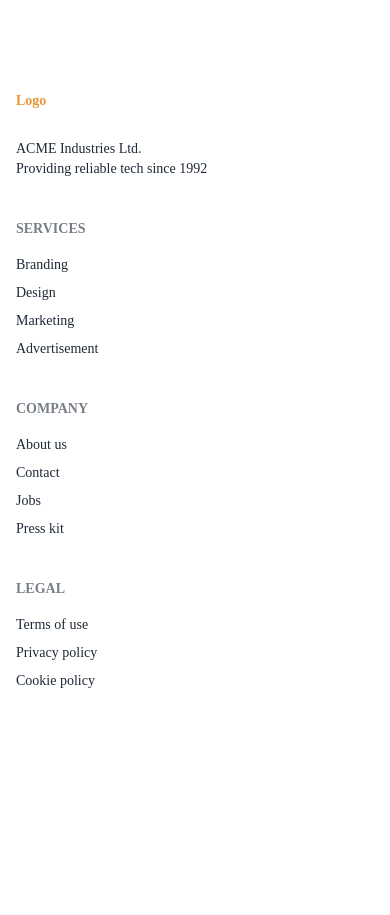
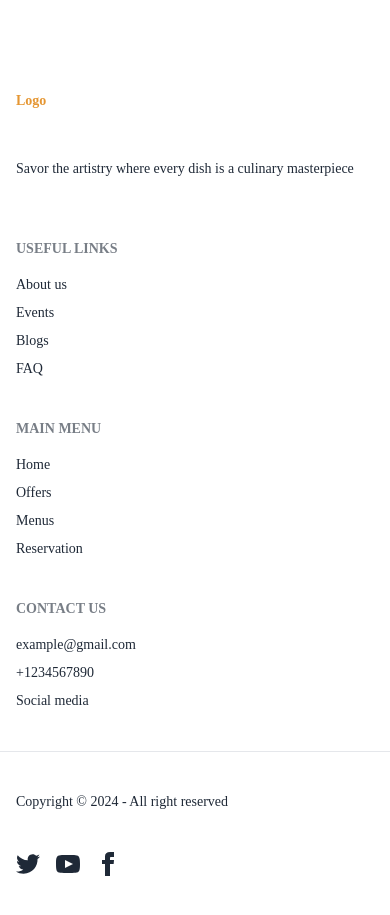
Before and after one commit to Ankush2107/Food-Ordering-Mern-app, a React app in the folder client/: page / in a window 390 px wide. Shown: the part 5360-6275 px from the top of the page. Before the commit the page ends 6091 px from the top, so only its background shows below. Built offline with nearby package versions, Linux system fonts and the light colour scheme; the HTML template or start-up script is replaced by a standard one.

Commit message:
Working on menu part

```diff
--- a/client/src/components/Footer.jsx
+++ b/client/src/components/Footer.jsx
@@ -4,27 +4,41 @@
         <footer className="footer xl:px-24 py-10 px-4 text-base-content">
           <aside>
             <div className='text-[#E59632] h-10 w-10 font-bold'>Logo</div>
-            <p>ACME Industries Ltd.<br/>Providing reliable tech since 1992</p>
+            <p className="my-5 md:w-40">Savor the artistry where every dish is a culinary masterpiece</p>
           </aside>
           <nav>
-            <header className="footer-title">Services</header>
-            <a className="link link-hover">Branding</a>
-            <a className="link link-hover">Design</a>
-            <a className="link link-hover">Marketing</a>
-            <a className="link link-hover">Advertisement</a>
+            <header className="footer-title">Useful links</header>
+            <a className="link link-hover">About us</a>
+            <a className="link link-hover">Events</a>
+            <a className="link link-hover">Blogs</a>
+            <a className="link link-hover">FAQ</a>
           </nav>
           <nav>
-            <header className="footer-title">Company</header>
-            <a className="link link-hover">About us</a>
-            <a className="link link-hover">Contact</a>
-            <a className="link link-hover">Jobs</a>
-            <a className="link link-hover">Press kit</a>
+            <header className="footer-title">MAIN MENU</header>
+            <a className="link link-hover">Home</a>
+            <a className="link link-hover">Offers</a>
+            <a className="link link-hover">Menus</a>
+            <a className="link link-hover">Reservation</a>
           </nav>
           <nav>
-            <header className="footer-title">Legal</header>
-            <a className="link link-hover">Terms of use</a>
-            <a className="link link-hover">Privacy policy</a>
-            <a className="link link-hover">Cookie policy</a>
+            <header className="footer-title">Contact Us</header>
+            <a className="link link-hover">example@gmail.com</a>
+            <a className="link link-hover">+1234567890</a>
+            <a className="link link-hover">Social media</a>
+          </nav>
+        </footer>
+
+        <hr/>
+
+        <footer className="footer items-center xl:px-24 py-10 px-4">
+          <aside className="items-center grid-flow-col">
+            <p>Copyright © 2024 - All right reserved</p>
+          </aside>
+          <nav className="grid-flow-col gap-4 md:place-self-center md:justify-self-end">
+            <a><svg xmlns="http://www.w3.org/2000/svg" width="24" height="24" viewBox="0 0 24 24" className="fill-current"><path d="M24 4.557c-.883.392-1.832.656-2.828.775 1.017-.609 1.798-1.574 2.165-2.724-.951.564-2.005.974-3.127 1.195-.897-.957-2.178-1.555-3.594-1.555-3.179 0-5.515 2.966-4.797 6.045-4.091-.205-7.719-2.165-10.148-5.144-1.29 2.213-.669 5.108 1.523 6.574-.806-.026-1.566-.247-2.229-.616-.054 2.281 1.581 4.415 3.949 4.89-.693.188-1.452.232-2.224.084.626 1.956 2.444 3.379 4.6 3.419-2.07 1.623-4.678 2.348-7.29 2.04 2.179 1.397 4.768 2.212 7.548 2.212 9.142 0 14.307-7.721 13.995-14.646.962-.695 1.797-1.562 2.457-2.549z"></path></svg>
+            </a>
+            <a><svg xmlns="http://www.w3.org/2000/svg" width="24" height="24" viewBox="0 0 24 24" className="fill-current"><path d="M19.615 3.184c-3.604-.246-11.631-.245-15.23 0-3.897.266-4.356 2.62-4.385 8.816.029 6.185.484 8.549 4.385 8.816 3.6.245 11.626.246 15.23 0 3.897-.266 4.356-2.62 4.385-8.816-.029-6.185-.484-8.549-4.385-8.816zm-10.615 12.816v-8l8 3.993-8 4.007z"></path></svg></a>
+            <a><svg xmlns="http://www.w3.org/2000/svg" width="24" height="24" viewBox="0 0 24 24" className="fill-current"><path d="M9 8h-3v4h3v12h5v-12h3.642l.358-4h-4v-1.667c0-.955.192-1.333 1.115-1.333h2.885v-5h-3.808c-3.596 0-5.192 1.583-5.192 4.615v3.385z"></path></svg></a>
           </nav>
         </footer>
     </div>
--- a/client/src/components/Navbar.jsx
+++ b/client/src/components/Navbar.jsx
@@ -22,15 +22,21 @@
   const navItems = (
     <>
           <li>
-            <a href='/'>Home</a>
+            <a className="text-[#E59632]" href='/'>Home</a>
           </li>
             <li>
               <details>
                 <summary>Menu</summary>
                 <ul className="p-2">
-                  <li><a>All</a></li>
-                  <li><a>Salad</a></li>
-                  <li><a>Pizza</a></li>
+                  <li>
+                    <a href="/menu">All</a>
+                  </li>
+                  <li>
+                    <a>Salad</a>
+                  </li>
+                  <li>
+                    <a>Pizza</a>
+                  </li>
                 </ul>
               </details>
             </li>
--- a/client/src/layouts/Main.jsx
+++ b/client/src/layouts/Main.jsx
@@ -7,7 +7,9 @@
   return (
     <div>
         <Navbar/>
-        <Outlet/>
+        <div className="min-h-screen">
+          <Outlet/>
+        </div>
         <Footer/>
     </div>
   )
--- /dev/null
+++ b/client/src/pages/shop/Menu.jsx
@@ -0,0 +1,106 @@
+import { useEffect, useState } from "react";
+import Cards from "../../components/Cards";
+
+const Menu = () => {
+    const [menu, setMenu] = useState([]);
+    const [filteredItems, setFilteredItems] = useState([]);
+    const [selectedCategory, setSelectedCategory] = useState("all");
+    const [sortOption, setSortOption] = useState("default");
+
+    // loading data
+    useEffect(() => {
+        // fatch data from the the backend
+        const fetchData = async () => {
+            try {
+                const response = await fetch('/menu.json');
+                const data = await response.json();
+                setMenu(data);
+                setFilteredItems(data);
+            } catch(e) {
+                console.log("Error fetching data", e);
+            }
+        }
+
+        // Call the function
+        fetchData();
+    }, []);
+
+    // filter item based on category
+    const filterItems = (category) => {
+        const filtered = category === "all" ? menu : menu.filter((item) => item.category === category);
+        setFilteredItems(filtered);
+        setSelectedCategory(category);
+    };
+
+    // show all data function
+    const showAll = () => {
+        setFilteredItems(menu);
+        setSelectedCategory('all');
+    }
+
+    // sorting based on A-Z, Z-A, Low-High pricing
+    const handleSortChange = (option) => {
+        setSortOption(option);
+
+        let sortedItems = [...filteredItems];
+
+        // logic
+        switch(option) {
+            case "A-Z":
+                sortedItems.sort((a, b) => a.name.localCompare(b.name));
+            break;
+            case "Z-A":
+                sortedItems.sort((a, b) => b.name.localCompare(a.name));
+            break;
+            case "low-to-high":
+                sortedItems.sort((a, b) => a.price - b.price);
+            break;
+            case "high-to-low":
+                sortedItems.sort((a, b) => b.price - a.price);
+            break;
+            default:
+            break;
+        }
+
+        setFilteredItems(sortedItems);
+    }
+
+
+  return (
+    <div>
+
+        {/* Menu Banner */}
+        <div className="section-container bg-gradient-to-r from-[#FAFAFA] from-0%  to-[#FCFCFC] to-100%">
+            <div className="py-48 flex flex-col justify-center items-center gap-8">
+                <div className="text-center space-y-7 px-4 ">
+
+                    <h2 className="md:text-5xl text-4xl font-bold md:leading-snug leading-snug">For the Love of Delicious <span className="text-[#E59632]">Food</span></h2>
+
+                    <p className="text-[#4A4A4A] text-xl md:w-4/5 mx-auto">Come with family & feel the joy of mouthwatering food such as Greek salad, Lasagne, Butternut Pumpkin, Tokusen Wagyu, Olivas Rellenas and more for moderate cost.</p>
+
+                    <button className="btn bg-[#E59632] hover:bg-[#e5a24b] px-8 py-3 font-semibold text-white rounded-full">Order now</button>
+                </div>
+            </div>
+        </div>
+
+        {/* Menu shop section */}
+        <div className="section-container">
+            {/* filtering and sorting */}
+            <div>Filtering and sorting</div>
+
+            {/* product card */}
+            <div className="px-10 grid md:grid-cols-3 sm:grid-cols-2 grid-cols-1 gap-4">
+                {
+                    filteredItems.map((item) => (
+                        <Cards key={item._id} item={item} />
+                    ))
+                }
+            </div>
+
+
+        </div>
+    </div>
+  )
+}
+
+export default Menu;
--- a/client/src/router/Router.jsx
+++ b/client/src/router/Router.jsx
@@ -1,6 +1,7 @@
 import { createBrowserRouter } from 'react-router-dom';
 import Main from '../layouts/Main';
 import Home from '../pages/home/Home';
+import Menu from '../pages/shop/Menu';
 
 const router = createBrowserRouter([
     {
@@ -10,6 +11,10 @@
             {
                 path: '/',
                 element: <Home/>
+            },
+            {
+                path: '/menu',
+                element: <Menu/>
             }
         ]
     }
```
